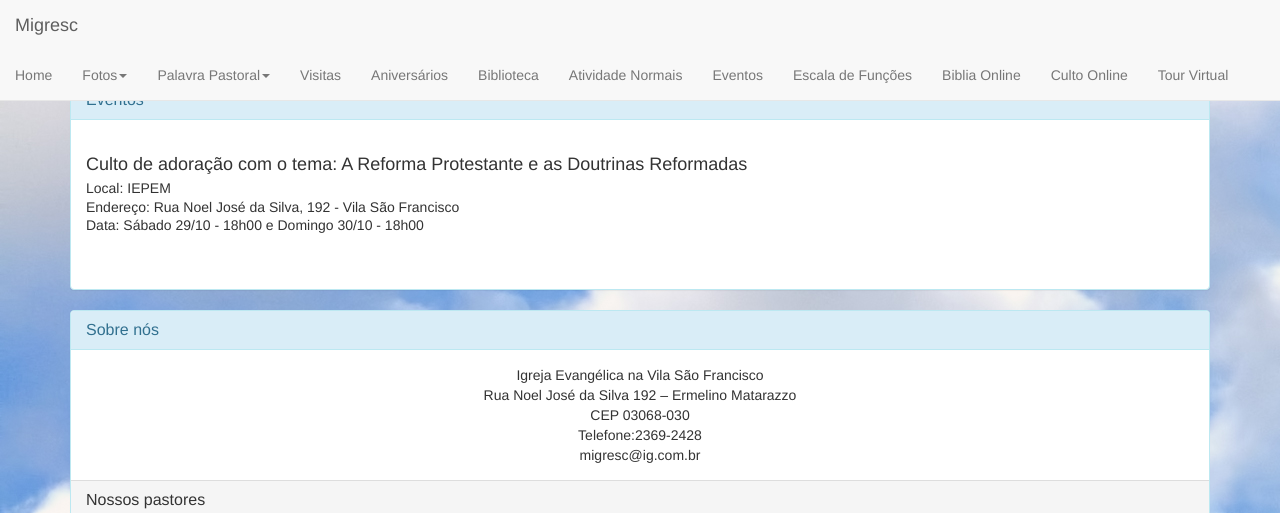
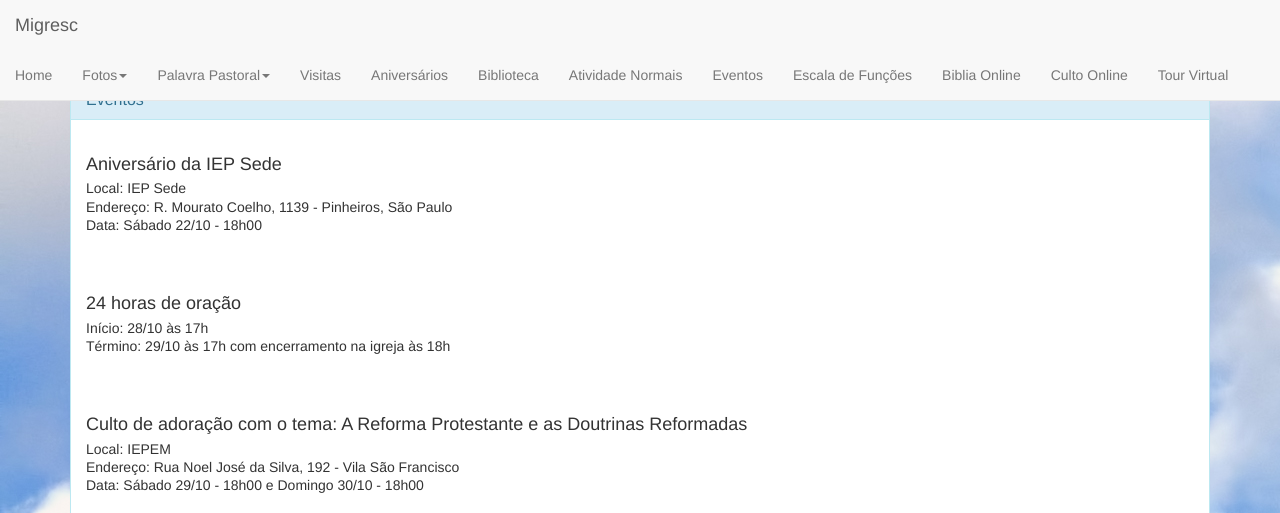
Before and after one commit to Migresc/migresc_site, a PHP site: page /eventos.php in a window 1280 px wide. Shown: the top 513 px of the page. Run offline with PHP 8.4, Linux system fonts and the light colour scheme; some libraries are stand-ins or nearby versions; grey boxes are pictures that could not be loaded.

Commit message:
Atualização dos eventos

```diff
--- a/eventos.php
+++ b/eventos.php
@@ -5,7 +5,22 @@
 	</div>
 	<div class="panel-body">
 		<div class="list-group">
-			<br>
+		<br>
+			<h4 class="list-group-item-heading">Aniversário da IEP Sede</h4>
+			<p class="list-group-item-text">Local: IEP Sede</p>
+			<p class="list-group-item-text">Endereço: R. Mourato Coelho, 1139 - Pinheiros, São Paulo</p>
+			<p class="list-group-item-text">Data: Sábado 22/10 - 18h00</p>
+		<br>
+		</div>
+		<div class="list-group">
+		<br>
+			<h4 class="list-group-item-heading">24 horas de oração</h4>
+			<p class="list-group-item-text">Início: 28/10 às 17h</p>
+			<p class="list-group-item-text">Término: 29/10 às 17h com encerramento na igreja às 18h</p>
+		<br>
+		</div>
+		<div class="list-group">
+		<br>
 			<h4 class="list-group-item-heading">Culto de adoração com o tema: A Reforma Protestante e as Doutrinas Reformadas</h4>
 			<p class="list-group-item-text">Local: IEPEM</p>
 			<p class="list-group-item-text">Endereço: Rua Noel José da Silva, 192 - Vila São Francisco</p>
```
